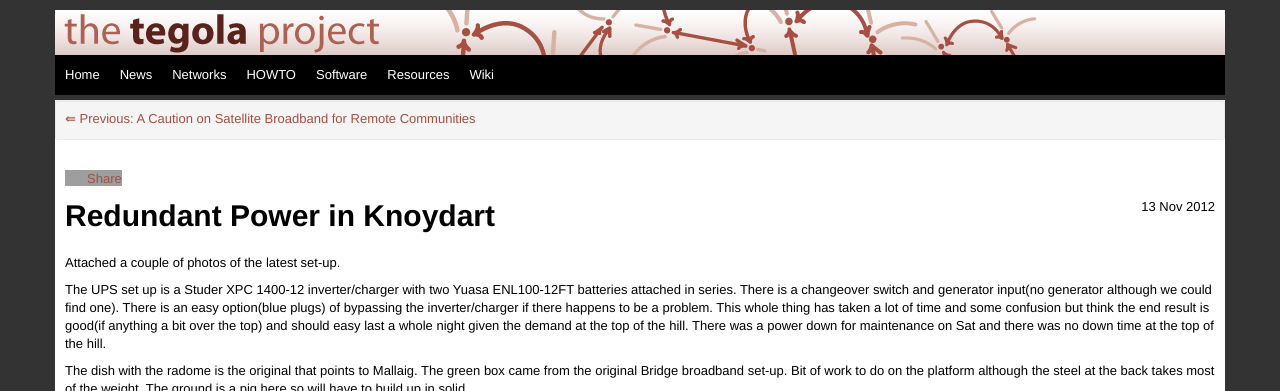
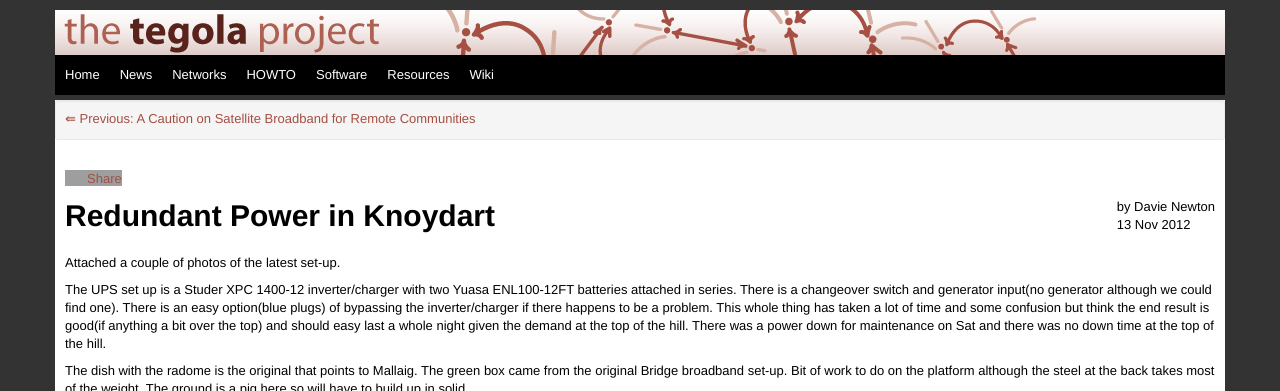
Before and after one commit to tegola-hubs/tegola-hubs.github.com, a Jekyll site: the page built from _posts/2012-11-13-knoydart-power.md, in a window 1280 px wide and 900 px high. Shown: the top 391 px of the window. Built offline with Jekyll 4.4.1, drawn with Linux system fonts in a browser that asks for light colours; comment, search, counter and statistics services are not loaded; grey boxes are pictures that could not be loaded.

Commit message:
add other picture, and davie author info

```diff
--- a/_posts/2012-11-13-knoydart-power.md
+++ b/_posts/2012-11-13-knoydart-power.md
@@ -1,6 +1,7 @@
 ---
 layout: post
 title: Redundant Power in Knoydart
+author: Davie Newton
 ---
 
 Attached a couple of photos of the latest set-up.
@@ -15,6 +16,7 @@
 
 <div>
 <img src="/media/knoydart-eigg-and-smo.jpg" alt="Creagan Dearga mast" width="600" />
+<img src="/media/knoydart-power-inverter-charger.jpg" alt="Inverter and charger box" width="600" />
 <img src="/media/knoydart-inverter-and-charger.jpg" alt="Inverter and charger close-up" width="600" />
-<img src="/media/knoydart-power-inverter-charger.jpg" alt="Inverter and charger box" width="600" />
+<img src="/media/knoydart-green-box.jpg" alt="Green box before install" width="600" />
 </div>
```
Also changed, not shown: media/knoydart-green-box.jpg (added).
